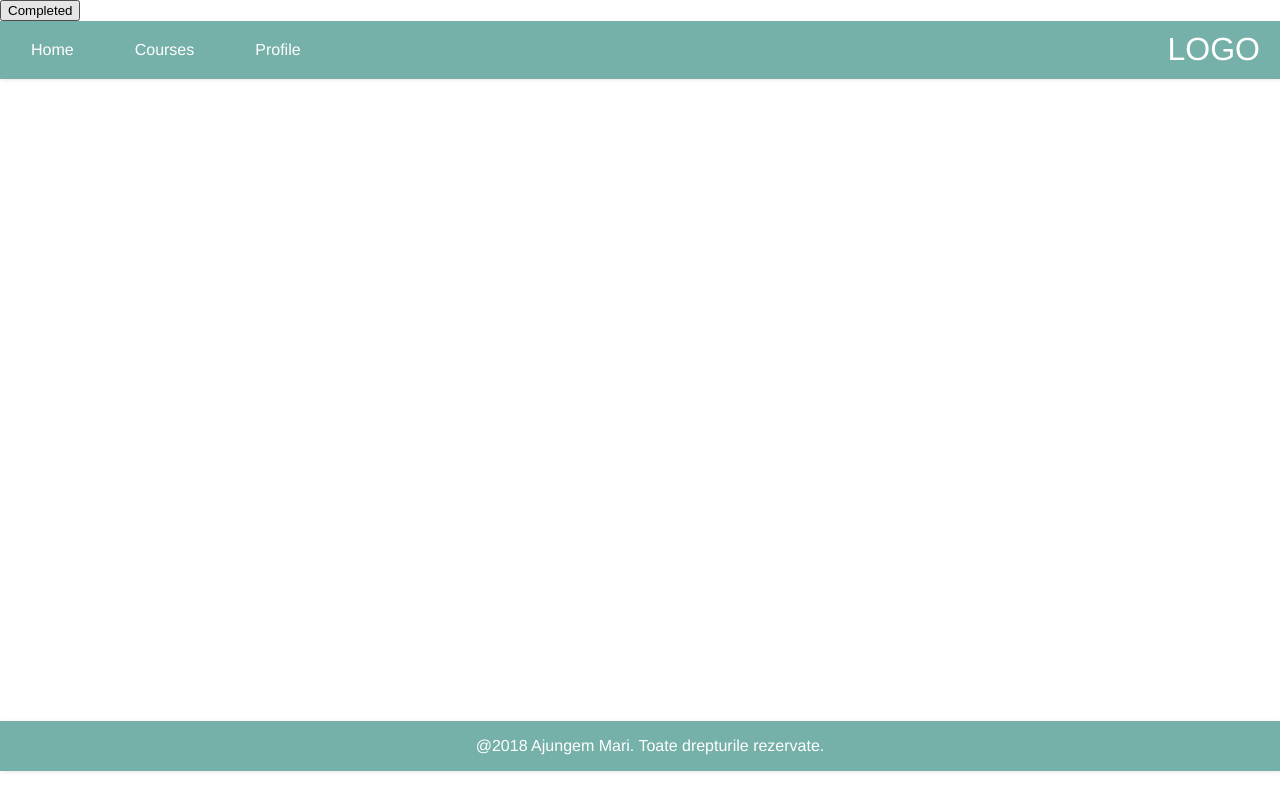
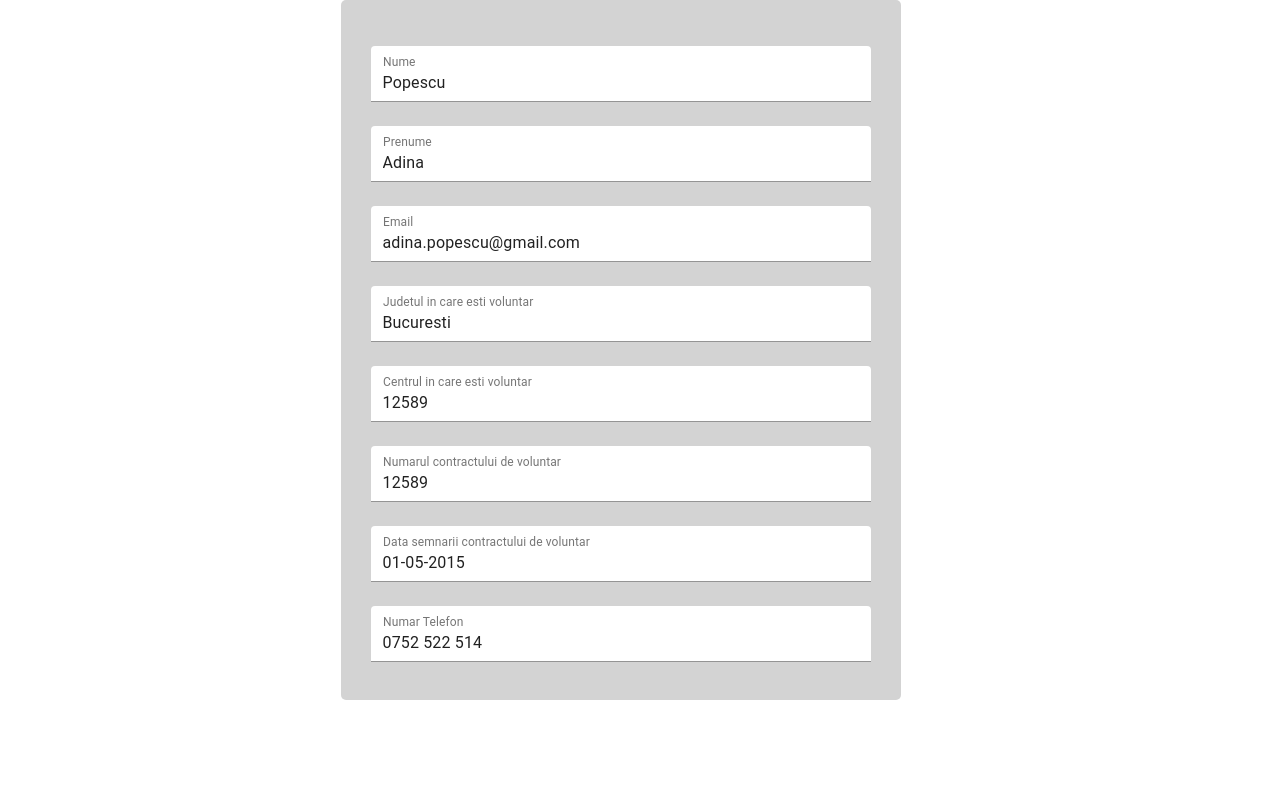
Before and after one commit to WildCodeSchool/bucharest-project3-online-library, a React (Create React App) app in the folder client/: page /profile in a window 1280 px wide. Built offline with nearby package versions, Linux system fonts and the light colour scheme.

Commit message:
first commit

```diff
--- a/client/package.json
+++ b/client/package.json
@@ -3,7 +3,7 @@
   "version": "0.1.0",
   "private": true,
   "dependencies": {
-    "@material-ui/core": "^4.7.1",
+    "@material-ui/core": "^4.7.2",
     "@material-ui/icons": "^4.5.1",
     "@testing-library/jest-dom": "^4.2.4",
     "@testing-library/react": "^9.3.2",
--- a/client/src/App.js
+++ b/client/src/App.js
@@ -4,6 +4,7 @@ import Navbar from './Components/NavbarComponent/Navbar';
 import Footer from './Components/Footer';
 import { Switch, Route } from 'react-router-dom';
 import CompletedComp from './Components/CompletedComponent';
+import PPInformationComponent from './Components/PPInformationComponent';
 
 const Home = '';
 const Courses = '';
@@ -22,7 +23,7 @@ class App extends React.Component {
     console.log(this.state.ModalOpen);
     return (
       <div>
-        <button onClick={this.HandleModal} id="myBtn">Completed</button>
+        {/* <button onClick={this.HandleModal} id="myBtn">Completed</button>
         <CompletedComp OpenModal={this.state.ModalOpen}>
 
         </CompletedComp>
@@ -32,8 +33,8 @@ class App extends React.Component {
           <Route path="/profile" component={Profile} />
         </Switch>
         <Navbar />
-        <Footer />
-
+        <Footer /> */}
+        <PPInformationComponent/>
       </div>
     );
   }
--- /dev/null
+++ b/client/src/Components/PPInformation.scss
@@ -0,0 +1,54 @@
+    @media only screen and (max-width: 768px) {
+        .main {
+            width: 95vw;
+            display: flex;
+            align-items: center;
+            justify-content: center;
+        }
+    }
+
+    .headerMain {
+        width: 500px;
+        margin-left: 25px;
+        background-color: lightgray;
+        opacity: 0, 5;
+        padding: 30px;
+        border-radius: 5px;
+    }
+
+    .column {
+        width: 100%;
+        display: flex;
+        flex-direction: column;
+        justify-content: space-between;
+    }
+
+    .MuiFilledInput-root {
+        background-color: #ffffff !important;
+    }
+
+    @media only screen and (min-width: 768px) {
+        .main {
+            width: 95vw;
+            display: flex;
+            align-items: center;
+            justify-content: center;
+        }
+        .headerMain {
+            width: 500px;
+            margin-left: 25px;
+            background-color: lightgray;
+            opacity: 0, 5;
+            padding: 30px;
+            border-radius: 5px;
+        }
+        .column {
+            width: 100%;
+            display: flex;
+            flex-direction: column;
+            justify-content: space-between;
+        }
+        .MuiFilledInput-root {
+            background-color: #ffffff !important;
+        }
+    }
--- /dev/null
+++ b/client/src/Components/PPInformationComponent.js
@@ -0,0 +1,132 @@
+import React, { Component } from 'react';
+import TextField from '@material-ui/core/TextField';
+import './PPInformation.scss';
+
+
+class PPInformation extends Component {
+    constructor(props) {
+        super(props);
+        this.state = {
+            nume: 'Popescu',
+            prenume: 'Adina',
+            email: 'adina.popescu@gmail.com',
+            judetul: 'Bucuresti',
+            centrul: '12589',
+            contractului: '12589',
+            dataSemnarii: '01-05-2015',
+            telefon: '0752 522 514'
+
+        }
+
+
+    }
+    render() {
+        console.log(this.state.nume);
+        return (
+            <div className="base">
+                <div className="main">
+                    <div className="container-fluid headerMain">
+                        <form className="formMain" autoComplete="off">
+                            <div className="column">
+                                <TextField
+
+                                    id="filled-required"
+                                    label="Nume"
+                                    className="signUpInput signUpInputLeft"
+                                    margin="normal"
+                                    variant="filled"
+                                    value={this.state.nume}
+                                // onChange={this.handleChange('nume')}
+                                />
+                                <TextField
+
+                                    id="filled-required"
+                                    label="Prenume"
+                                    className="signUpInput signUpInputRight"
+                                    margin="normal"
+                                    variant="filled"
+                                    value={this.state.prenume}
+                                // onChange={this.handleChange('prenume')}
+                                />
+                                <TextField
+
+                                    id="filled-required"
+                                    label="Email"
+                                    type="email"
+                                    className="signUpInput signUpInputLeft"
+                                    margin="normal"
+                                    variant="filled"
+                                    value={this.state.email}
+                                // onChange={this.handleChange('email')}
+                                />
+                                <TextField
+
+                                    id="filled-required"
+                                    label="Judetul in care esti voluntar"
+                                    className="signUpInput signUpInputLeft"
+                                    margin="normal"
+                                    variant="filled"
+                                    value={this.state.judetul}
+                                // onChange={this.handleChange('judetul')}
+                                />
+                                <TextField
+
+                                    id="filled-required"
+                                    label="Centrul in care esti voluntar"
+                                    className="signUpInput signUpInputRight"
+                                    margin="normal"
+                                    variant="filled"
+                                    value={this.state.centrul}
+                                // onChange={this.handleChange('centrul')}
+                                />
+                                <TextField
+
+                                    id="filled-required"
+                                    label="Numarul contractului de voluntar"
+                                    className="signUpInput signUpInputLeft"
+                                    margin="normal"
+                                    variant="filled"
+                                    value={this.state.contractului}
+                                // onChange={this.handleChange('contractului')}
+                                />
+                                <TextField
+
+                                    id="filled-required"
+                                    label="Data semnarii contractului de voluntar"
+                                    className="signUpInput signUpInputRight"
+                                    margin="normal"
+                                    variant="filled"
+                                    value={this.state.dataSemnarii}
+                                // onChange={this.handleChange('dataSemnarii')}
+                                />
+                                <TextField
+
+                                    id="filled-required"
+                                    label="Numar Telefon"
+                                    className="signUpInput signUpInputRight"
+                                    margin="normal"
+                                    variant="filled"
+                                    value={this.state.telefon}
+                                // onChange={this.handleChange('numarTelefon')}
+                                />
+                            </div>
+                        </form>
+                    </div>
+                </div>
+            </div>
+
+
+
+
+
+
+
+
+
+
+        )
+    }
+}
+
+
+export default PPInformation
```
